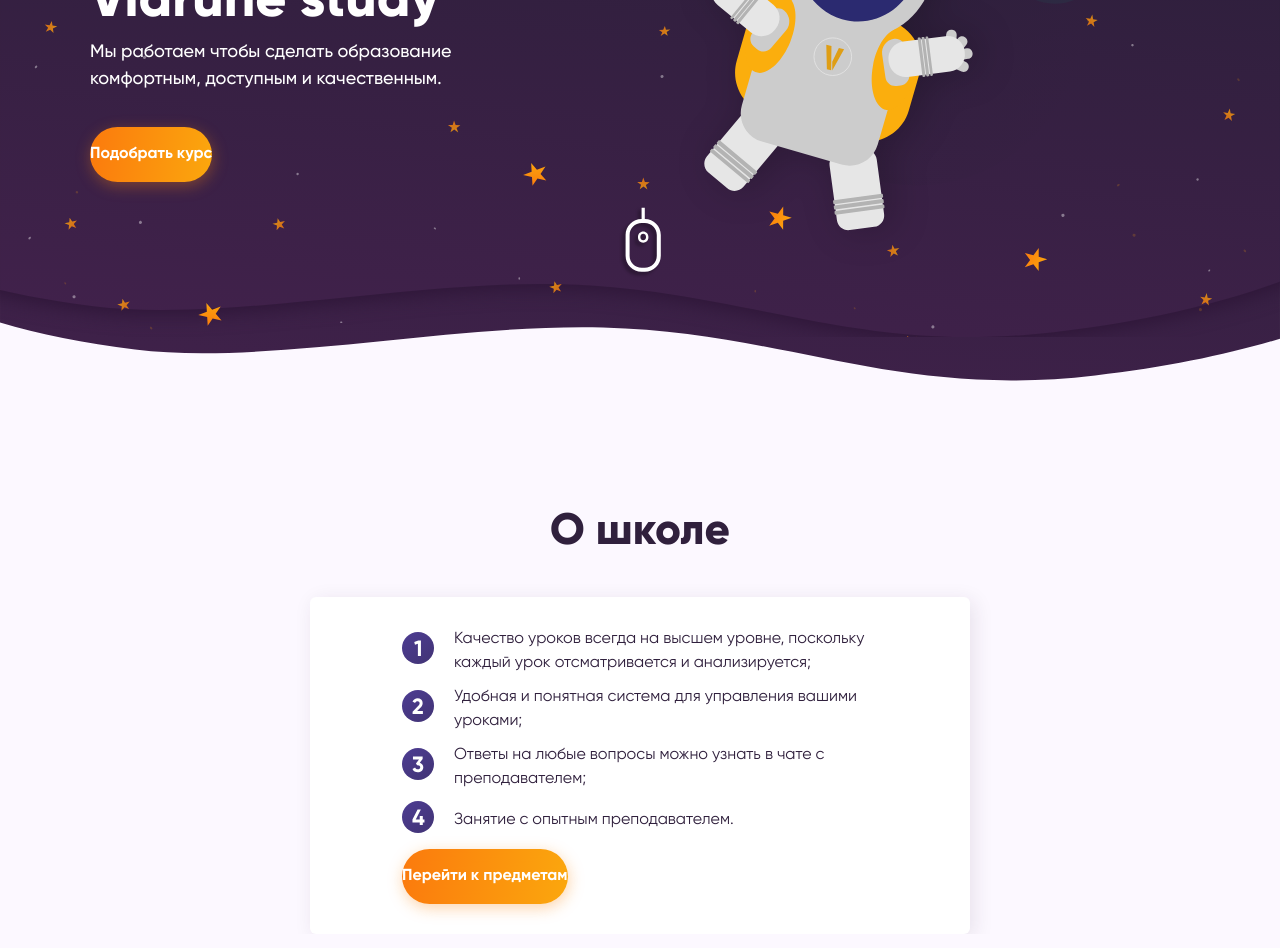
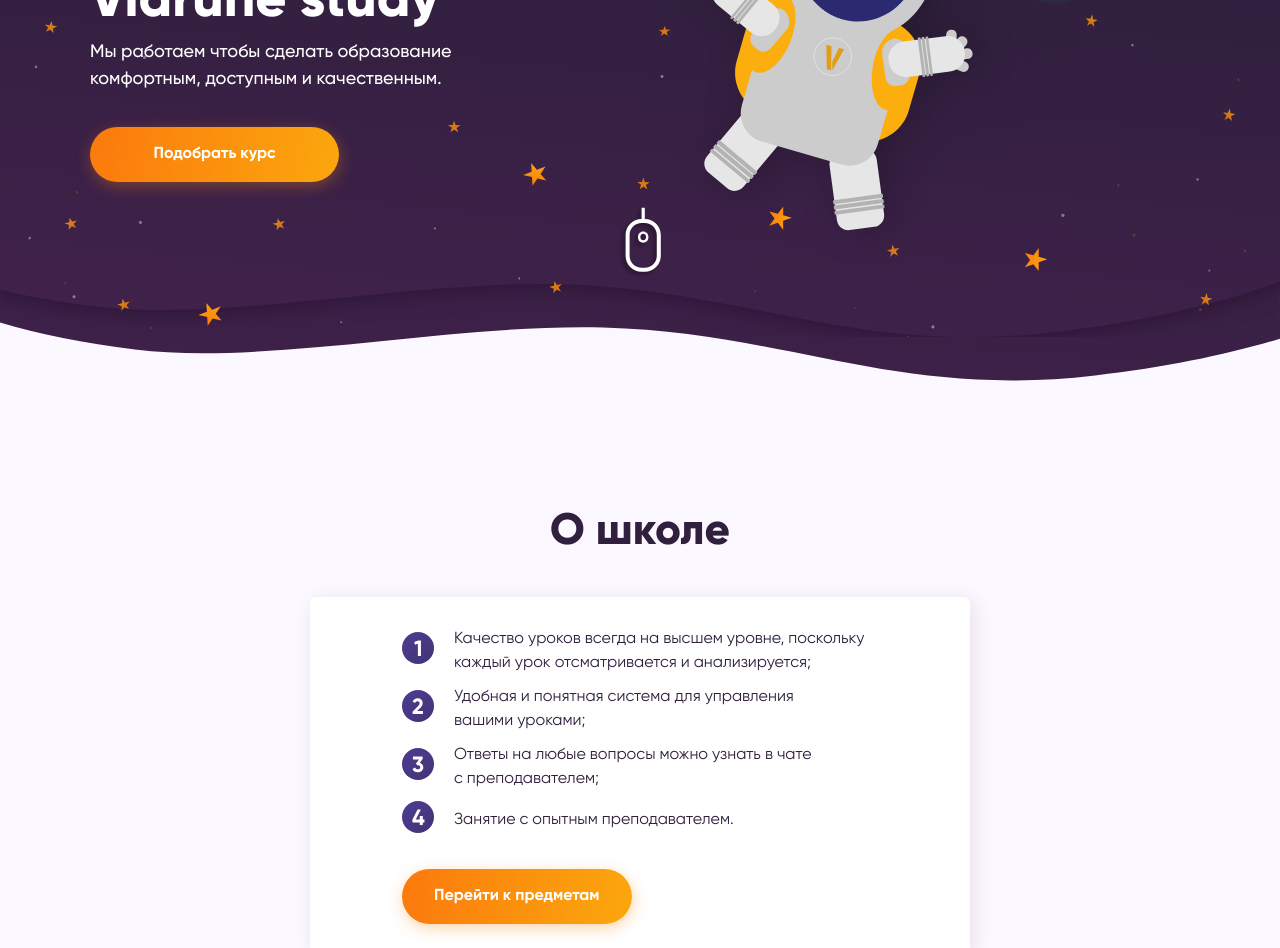
Before and after one commit to ReyBuilder/Viarune, a Vue app: page / in a window 1280 px wide. Shown: the part 320-1268 px from the top of the page. Built offline with nearby package versions, Linux system fonts and the light colour scheme; the HTML template or start-up script is replaced by a standard one.

Commit message:
second part ok

```diff
--- a/src/App.vue
+++ b/src/App.vue
@@ -18,7 +18,7 @@
                             <img src="./components/assets/images/about_school/2.svg" alt="">
                         </div>
                         <div class="infoblock_item__text">
-                            Удобная и понятная система для управления вашими уроками;
+                            Удобная и понятная система для управления <br> вашими уроками;
                         </div>
                     </div>
                     <div class="infoblock__item">
@@ -26,7 +26,7 @@
                             <img src="./components/assets/images/about_school/3.svg" alt="">
                         </div>
                         <div class="infoblock_item__text">
-                            Ответы на любые вопросы можно узнать в чате с преподавателем;
+                            Ответы на любые вопросы можно узнать в чате <br> с преподавателем;
                         </div>
                     </div>
                     <div class="infoblock__item">
@@ -38,7 +38,7 @@
                         </div>
                     </div>
                     <div class="buttonBox">
-                        <button class="buttonA">Перейти к предметам</button>
+                        <button class="buttonOrange">Перейти к предметам</button>
                     </div>
 
                 </div>
@@ -58,6 +58,12 @@ export default {
 
 </script>
 <style scoped>
+/* Button addons */
+button{
+    padding: 18px 32px;
+    border-radius: 40px;
+    margin-top: 20px;
+}
 /* About School */
     .about__school{
         /* height: 500px; */
@@ -133,19 +139,16 @@ p{
 }
 
 /* Button */
-.buttonA{
-    /* width: 100%; */
-    /* max-width: 250px; */
-
-    display: inline-block;
-    vertical-align: top;
+.buttonOrange{
     padding: 18px 0;
     /* 63.5px */
 
     background: linear-gradient(97.42deg, #FB7A0D 0.1%, #FBAE0D 115.11%);
     box-shadow: 1px 4px 15px rgba(248, 132, 13, 0.35);
-    border-radius: 40px;
+}
 
+button{
+    font-family: Gilroy;
     font-size: 16px;
     font-weight: bold;
     line-height: 19px;
@@ -155,15 +158,12 @@ p{
     text-align: center;
 
     cursor: pointer;
-}
-
-button{
-    font-family: Gilroy;
-    font-style: normal;
-    font-weight: normal;
     margin: 0;
     padding: 0;
     border: none;
+
+    display: inline-block;
+    vertical-align: top;
 }
 
 .underlined{
--- a/src/components/Intro.vue
+++ b/src/components/Intro.vue
@@ -28,7 +28,7 @@
                                 <div class="intro__subtitle">Онлайн-школа</div>
                                 <div class="intro__title">Viarune study</div>
                                 <div class="intro__text">Мы работаем чтобы сделать образование комфортным, доступным и качественным.</div>
-                                <button class="buttonA">Подобрать курс</button>
+                                <button class="buttonOrange">Подобрать курс</button>
                         </div>
                     </div>
                 </div>
@@ -38,6 +38,11 @@
 </template>
 
 <style scoped>
+/* Button radius&paddings */
+button{
+    padding: 18px 63.5px;
+    border-radius: 40px;
+}
 
 /*Intro*/
 .intro{
@@ -176,7 +181,4 @@
     margin: 0 auto;
     max-width: 1100px;
 }
-.pidorasi_atakuyut{
-  margin-top: 20px;
-}
 </style>
```
